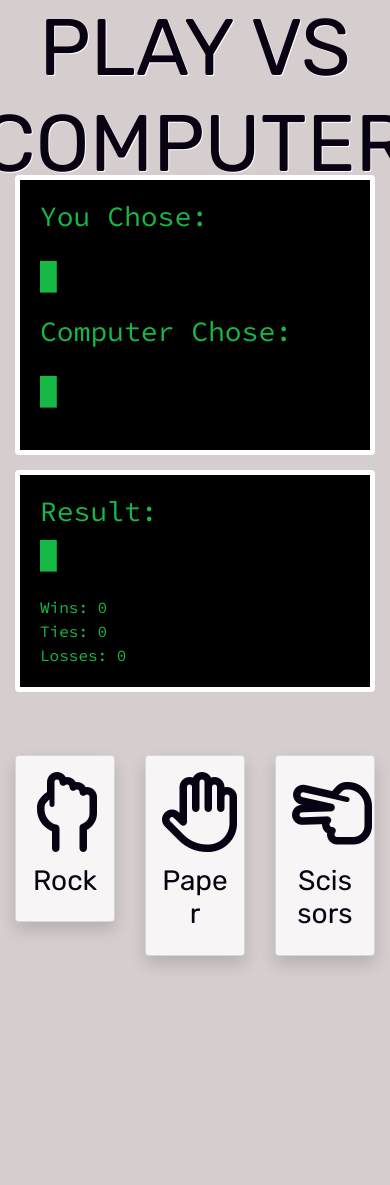
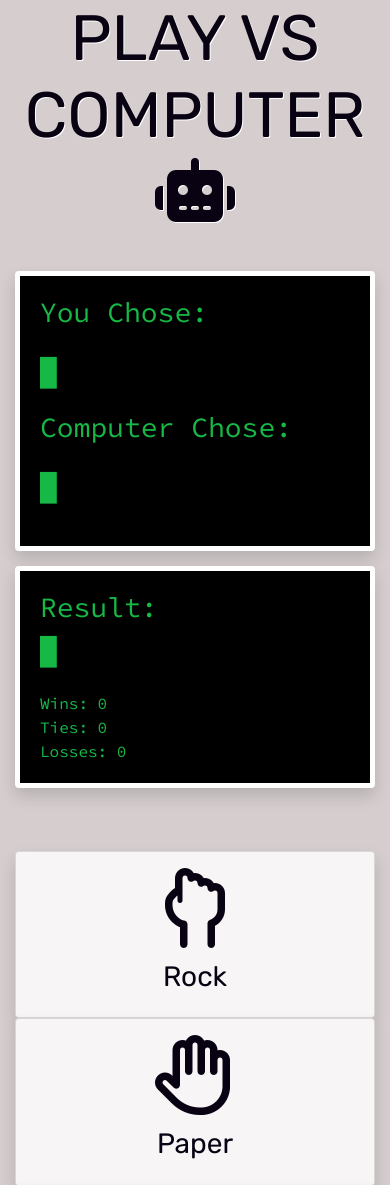
Before and after one commit to ConnorH14/rock-paper-scissor, a plain HTML site: page index.html in a window 390 px wide. Shown: the top 1185 px of the page. Before the commit the page ends 1004 px from the top, so only its background shows below. Drawn offline with nearby package versions, Linux system fonts and the light colour scheme.

Commit message:
responsive

```diff
--- a/index.html
+++ b/index.html
@@ -15,20 +15,20 @@
 <body class="theme-bg">
   <main class="container-fluid">
     <div class="row text-center">
-      <div class="col-12 theme-txt head-style d-flex align-center justify-content-center">
+      <div class="col-lg-12 mb-5 mb-lg-2 theme-txt head-style d-flex align-center justify-content-center">
         <h1 class="my-auto">PLAY VS COMPUTER <i class="fas fa-robot"></i></h1>
       </div>
     </div>
-    <div class="row">
-      <div class="col-12">
+    <div class="row mt-5 mt-lg-1">
+      <div class="col-lg-12">
         <div class="card-deck">
-          <div class="card result-display">
+          <div class="card result-display shadow">
             <div class="card-body">
               <h3 class="mb-4">You Chose:</h3><h3 id="user-choice" class="mb-4 blink">█</h3>
               <h3 class="my-4">Computer Chose:</h3><h3 id="computer-choice" class="mb-4 blink">█</h3>
             </div>
           </div>
-          <div class="card result-display">
+          <div class="card result-display shadow">
             <div class="card-body">
               <h3>Result: </h3>
               <h3 id="scoreboard-result" class="mb-4 blink">█</h3>
@@ -47,7 +47,7 @@
       </div>
     </div>
     <div class="row text-center my-5">
-      <div class="col-4">
+      <div class="col-lg-4">
         <div onclick="userPress('rock')" class="card shadow p-3 theme-main theme-txt hover-color">
           <div class="card-title">
             <i class="far fa-hand-rock icon-size"></i>
@@ -55,7 +55,7 @@
           <h3>Rock</h3>
         </div>
       </div>
-      <div class="col-4">
+      <div class="col-lg-4">
         <div onclick="userPress('paper')" class="card shadow p-3 theme-main theme-txt hover-color">
           <div class="card-title">
             <i class="far fa-hand-paper icon-size"></i>
@@ -63,7 +63,7 @@
           <h3>Paper</h3>
         </div>
       </div>
-      <div class="col-4">
+      <div class="col-lg-4">
         <div onclick="userPress('scissor')" class="card shadow p-3 theme-main theme-txt hover-color">
           <div class="card-title">
             <i class="far fa-hand-scissors icon-size"></i>
--- a/style.css
+++ b/style.css
@@ -11,7 +11,7 @@
 }
 
 .head-style h1{
-  font-size: 5em;
+  font-size: 4rem;
 }
 
 .result-display{
```
